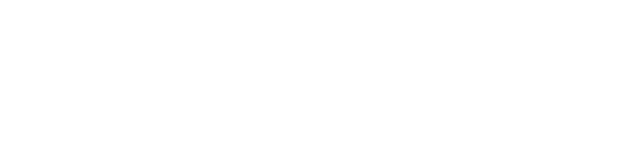
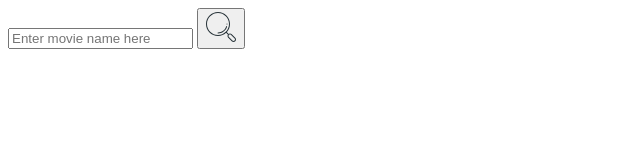
Before and after one commit to Raffaeleb003/Movie-Info-App, a plain HTML site: page index.html in a window 1280 px wide. Shown: the whole page, without its empty margins (0-640 px from the left). Drawn offline with Linux system fonts and the light colour scheme.

Commit message:
input created

```diff
--- a/index.html
+++ b/index.html
@@ -8,6 +8,12 @@
     <script src="app.js" defer></script>
 </head>
 <body>
-
+    <div class="container">
+        <div class="search-container">
+            <input type="text" id="movie-name" placeholder="Enter movie name here">
+            <button id="search-btn"><img src="./img/search-icon.svg" alt="magnifying glass"></button>
+            <div id="result"></div>
+        </div>
+    </div>
 </body>
 </html>
```
Also changed, not shown: img/search-icon.svg (added).
